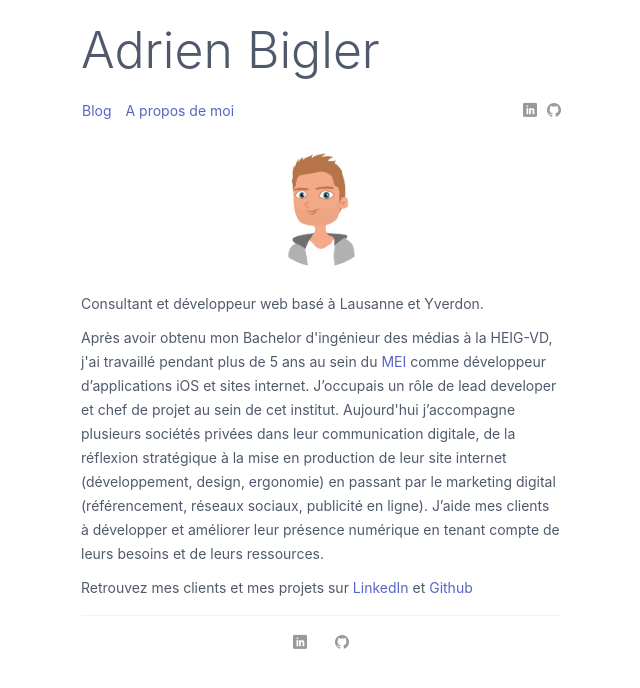
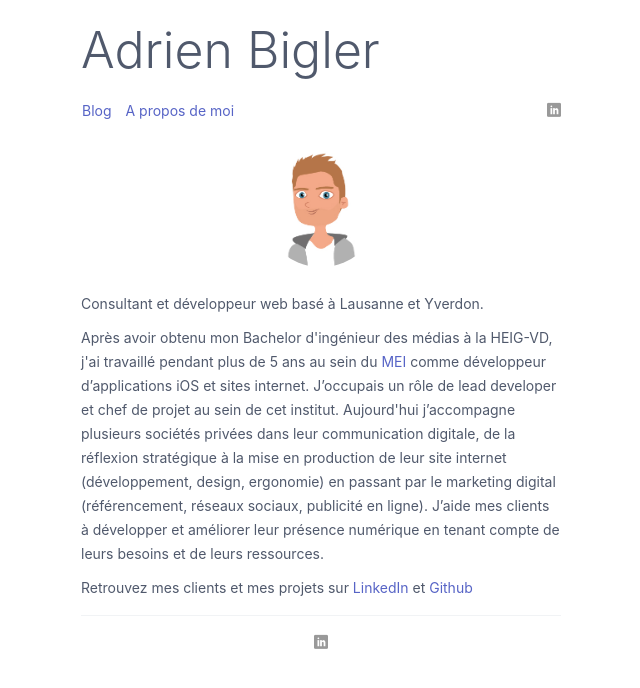
Before and after one commit to camel113/camel113.github.io, a Jekyll site: the page built from adrien-bigler-consultant-web.html, in a window 1280 px wide. Shown: the top 688 px of the page, without its empty margins (319-959 px from the left). Built offline with Jekyll 4.4.1, drawn with Linux system fonts in a browser that asks for light colours; some web fonts are replaced.

Commit message:
Remove github link from header and footer

```diff
--- a/_includes/footer.html
+++ b/_includes/footer.html
@@ -1,6 +1,5 @@
 <footer>
 	<p>
   	<a class="social-link linkedin" href="https://www.linkedin.com/in/adrien-bigler-6408a2a1/"><span class="icon-linkedin"></span></a>
-  	<a href="https://github.com/camel113" class="social-link github"><span class="icon-github"></span></a>
 	</p>
 </footer>
--- a/_includes/header.html
+++ b/_includes/header.html
@@ -7,7 +7,6 @@
 	  </section>
 	  <section class="navbar-section">
 	  	<a class="social-link linkedin" href="https://www.linkedin.com/in/adrien-bigler-6408a2a1/"><span class="icon-linkedin"></span></a>
-	  	<a href="https://github.com/camel113" class="social-link github"><span class="icon-github"></span></a>
   	</section>
 	</nav>
 </header>
```
